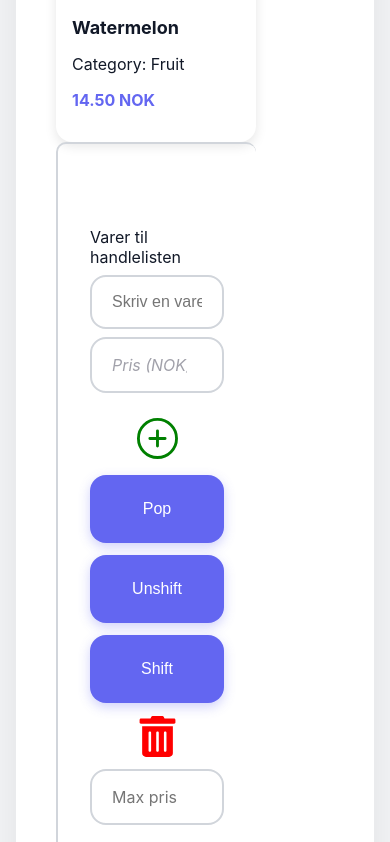
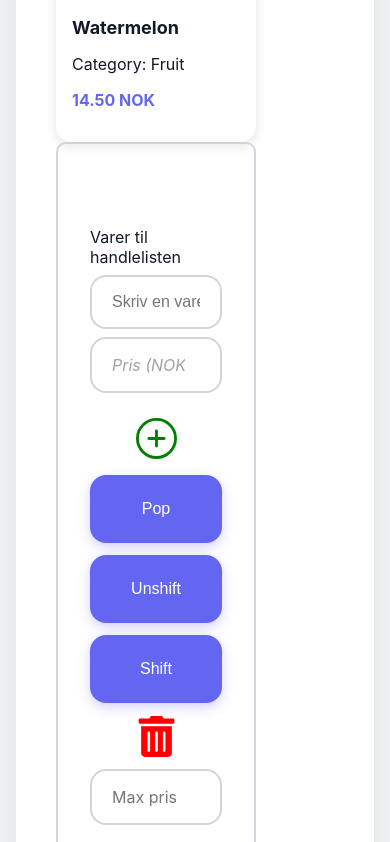
Before and after one commit to MaksymDramaretskyi-1/Undervisning-20, a website: page index.html in a window 390 px wide. Shown: the part 3044-3886 px from the top of the page. Drawn offline with Linux system fonts and the light colour scheme.

Commit message:
fixed line border

```diff
--- a/styles.css
+++ b/styles.css
@@ -285,7 +285,7 @@ button {
 
   .sectionForm {
     max-width: 200px;
-    border-right: none;
+
     border-bottom: 1px solid var(--gray-border);
   }
   .sectionForm button {
```
